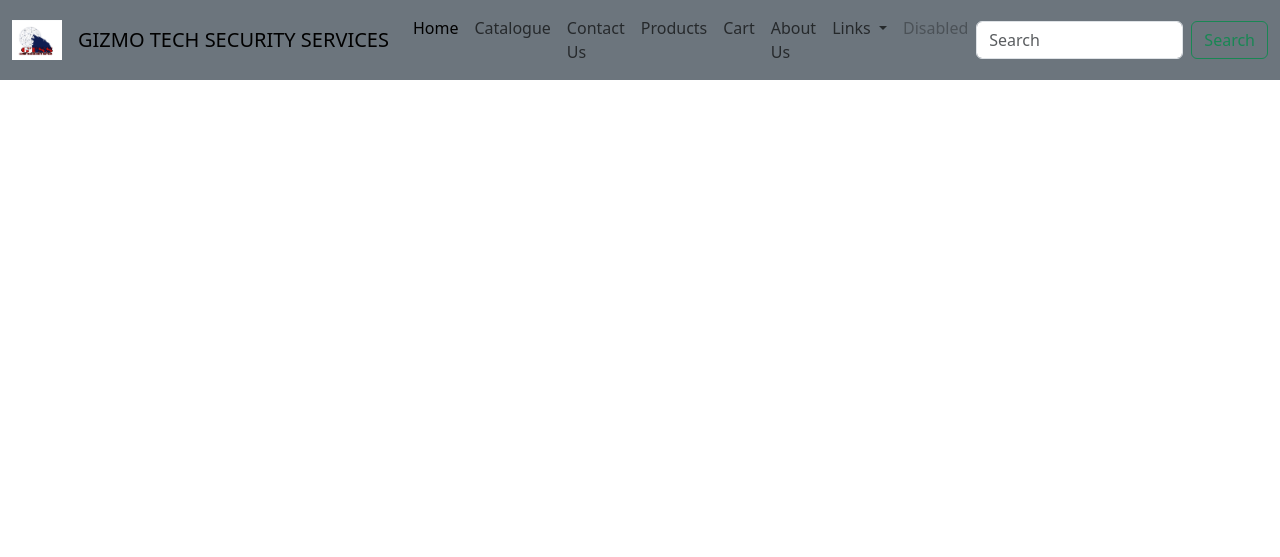
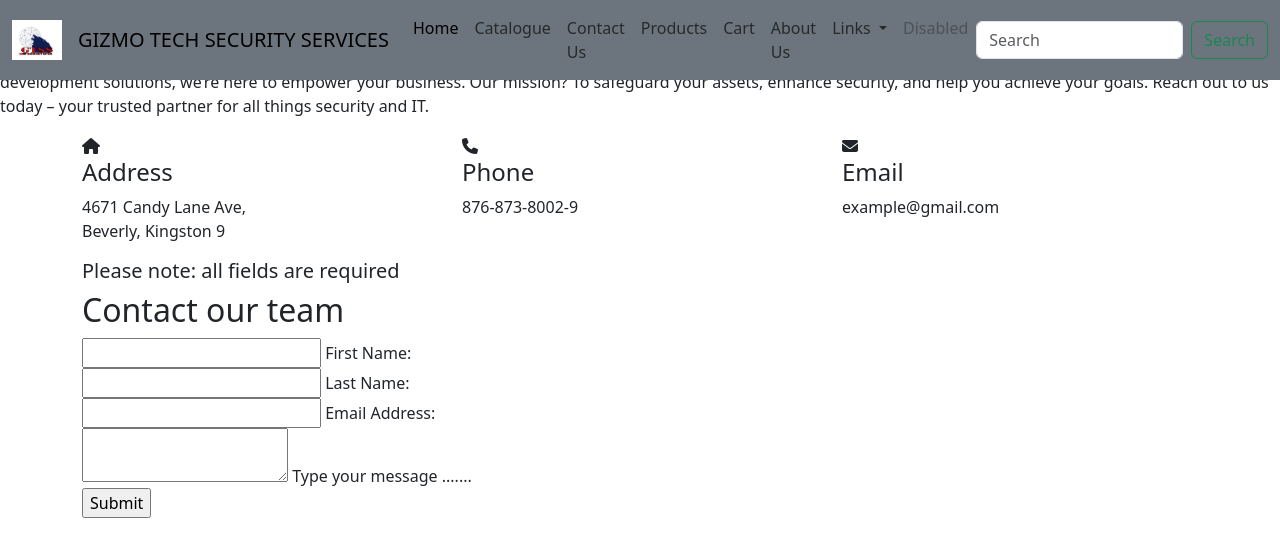
Before and after one commit to allenma-GITHUB/GizmoTech, a PHP site: page /contact_us in a window 1280 px wide. Shown: the top 557 px of the page. Run offline with PHP 8.4, Linux system fonts and the light colour scheme; some libraries are stand-ins or nearby versions.

Commit message:
Update contact_us.php

```diff
--- a/contact_us.php
+++ b/contact_us.php
@@ -11,10 +11,78 @@
     <title>GTSS: <?php echo $title; ?></title>
 </head>
 <body>
-    <?php
-        include("phpdocs/header.php");
-    ?>
+    <?php include("phpdocs/header.php"); ?>
+
+    <section>
+        <div class="section-header">
+            <h2>Contact Us</h2>
+            <p>Welcome to Gizmo Tech Security Services Limited! We’re not just about technology; we’re about building relationships. As a cutting-edge provider of innovative system development solutions, we’re here to empower your business. Our mission? To safeguard your assets, enhance security, and help you achieve your goals. Reach out to us today – your trusted partner for all things security and IT.</p>
+        </div>
+        <div class="container">
+            <div class="row">
+                <div class="contact-info-item col-md-4">
+                    <div class="contact-info-icon">
+                        <i class="fas fa-home"></i>
+                    </div>
+                    <div class="contact-info-content">
+                        <h4>Address</h4>
+                        <p>
+                            4671 Candy Lane Ave,<br/>
+                            Beverly, Kingston 9<br/>
+                        </p>
+                    </div>
+                </div>
+
+                <div class="contact-info-item col-md-4">
+                    <div class="contact-info-icon">
+                        <i class="fas fa-phone"></i>
+                    </div>
+                    <div class="contact-info-content">
+                        <h4>Phone</h4>
+                        <p>876-873-8002-9</p>
+                    </div>
+                </div>
+
+                <div class="contact-info-item col-md-4">
+                    <div class="contact-info-icon">
+                        <i class="fas fa-envelope"></i>
+                    </div>
+                    <div class="contact-info-content">
+                        <h4>Email</h4>
+                        <p>example@gmail.com</p>
+                    </div>
+                </div>
+            </div>
+
+            <div class="contact-form">
+                <form id="contact-form">
+                    <h5>Please note: all fields are required</h5>
+                    <h2>Contact our team</h2>
+                    <div class="input-box">
+                        <input type="text" required>
+                        <span>First Name:</span>
+                    </div>
+                    <div class="input-box">
+                        <input type="text" required>
+                        <span>Last Name:</span>
+                    </div>
+                    <div class="input-box">
+                        <input type="email" required>
+                        <span>Email Address:</span>
+                    </div>
+                    <div class="input-box">
+                        <textarea required></textarea>
+                        <span>Type your message .......</span>
+                    </div>
+                    <div class="input-box">
+                        <input type="submit" value="Submit">
+                    </div>
+                </form>
+            </div>
+        </div>
+    </section>
 
     <script src="https://cdn.jsdelivr.net/npm/bootstrap@5.3.3/dist/js/bootstrap.bundle.min.js" integrity="sha384-YvpcrYf0tY3lHB60NNkmXc5s9fDVZLESaAA55NDzOxhy9GkcIdslK1eN7N6jIeHz" crossorigin="anonymous"></script>
+    <script src="https://kit.fontawesome.com/a076d05399.js" crossorigin="anonymous"></script>
 </body>
 </html>
```
Lines whose indentation alone changed are shown as unchanged.
